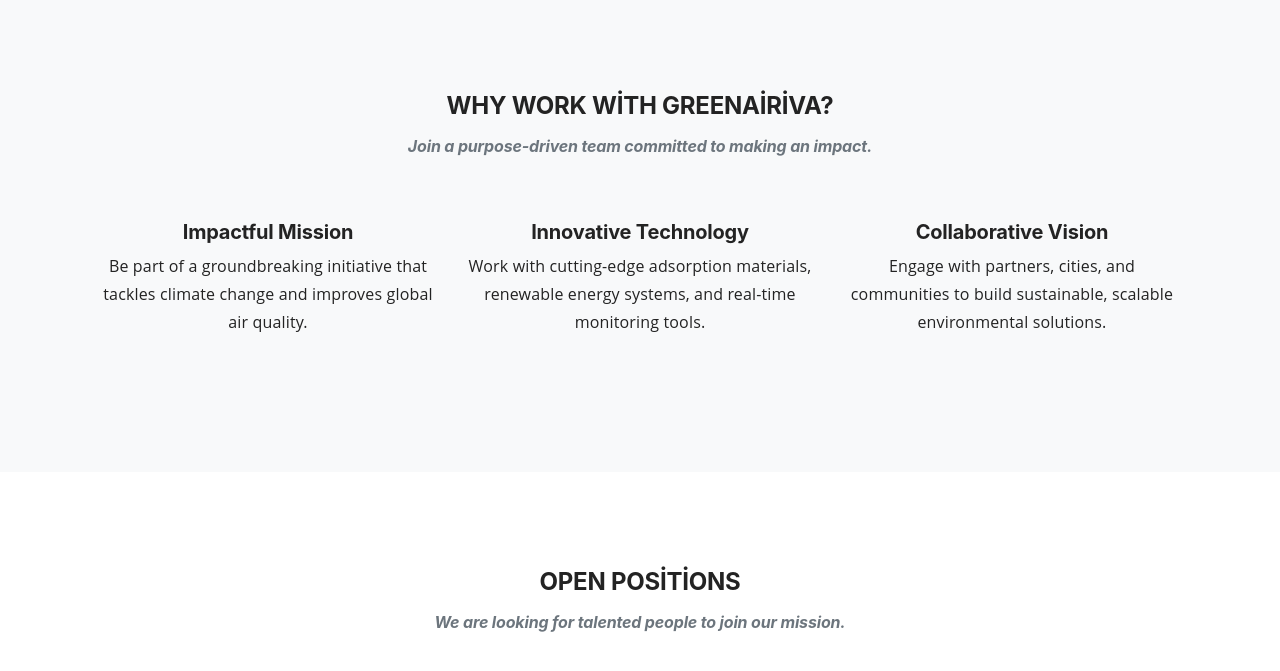
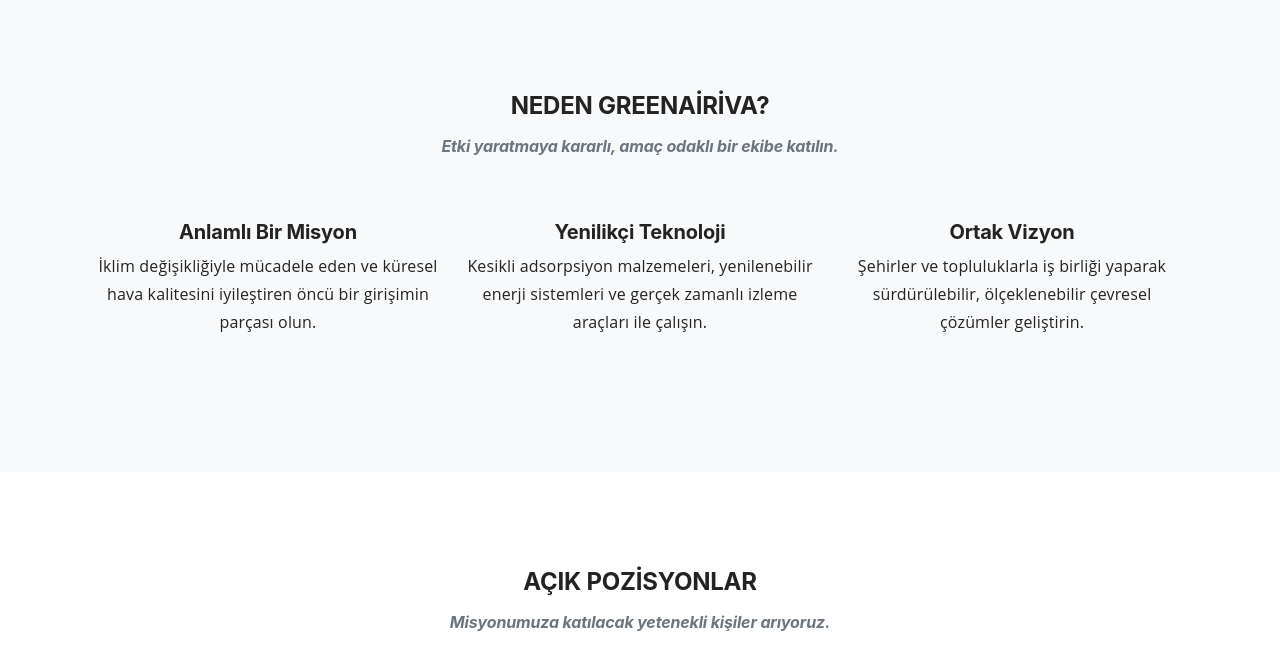
Before and after one commit to GreenAiriva/greenairiva.com.tr, a Jekyll site: the page built from career/tr/kariyer.html, in a window 1280 px wide and 900 px high, scrolled down 735 px, cut to the strip 169-840 px from the top of the window. Built offline with Jekyll 4.4.1, drawn with Linux system fonts in a browser that asks for light colours; some of the changed text lies outside the part shown.

Commit message:
Update kariyer.html

```diff
--- a/career/tr/kariyer.html
+++ b/career/tr/kariyer.html
@@ -1,15 +1,15 @@
 ---
 layout: default
 lang: tr
-title: GreenAiriva – Career Page
-description: Career opportunities to join the team taking action against Climate Change
+title: GreenAiriva – Kariyer Sayfası
+description: İklim değişikliğiyle mücadele için ekibimize katılın
 ---
 
 <!-- Hero Section -->
 <header class="masthead career-hero" style="background-image: url('{{ site.baseurl }}/assets/img/career-bg.jpg');">
   <div class="container position-relative text-center">
-    <h1 class="text-white fw-bold display-4">Temiz Bir Gelecek için Aramıza Katılın</h1>
-    <p class="lead text-white-50 mb-4">Help us fight climate change and create cleaner air for future generations.</p>
+    <h1 class="text-white fw-bold display-4">Temiz Bir Gelecek İçin Aramıza Katılın</h1>
+    <p class="lead text-white-50 mb-4">İklim değişikliğiyle mücadeleye ve gelecek nesiller için daha temiz bir hava yaratmaya katkıda bulunun.</p>
     <a href="#career" class="btn btn-primary btn-lg text-uppercase">Açık Pozisyonlar</a>
   </div>
 </header>
@@ -18,21 +18,21 @@
 <section class="page-section bg-light py-5">
   <div class="container">
     <div class="text-center mb-5">
-      <h2 class="section-heading text-uppercase">Why Work With GreenAiriva?</h2>
-      <h3 class="section-subheading text-muted">Join a purpose-driven team committed to making an impact.</h3>
+      <h2 class="section-heading text-uppercase">Neden GreenAiriva?</h2>
+      <h3 class="section-subheading text-muted">Etki yaratmaya kararlı, amaç odaklı bir ekibe katılın.</h3>
     </div>
     <div class="row text-center">
       <div class="col-md-4 mb-4">
-        <h5 class="fw-bold">Impactful Mission</h5>
-        <p>Be part of a groundbreaking initiative that tackles climate change and improves global air quality.</p>
+        <h5 class="fw-bold">Anlamlı Bir Misyon</h5>
+        <p>İklim değişikliğiyle mücadele eden ve küresel hava kalitesini iyileştiren öncü bir girişimin parçası olun.</p>
       </div>
       <div class="col-md-4 mb-4">
-        <h5 class="fw-bold">Innovative Technology</h5>
-        <p>Work with cutting-edge adsorption materials, renewable energy systems, and real-time monitoring tools.</p>
+        <h5 class="fw-bold">Yenilikçi Teknoloji</h5>
+        <p>Kesikli adsorpsiyon malzemeleri, yenilenebilir enerji sistemleri ve gerçek zamanlı izleme araçları ile çalışın.</p>
       </div>
       <div class="col-md-4 mb-4">
-        <h5 class="fw-bold">Collaborative Vision</h5>
-        <p>Engage with partners, cities, and communities to build sustainable, scalable environmental solutions.</p>
+        <h5 class="fw-bold">Ortak Vizyon</h5>
+        <p>Şehirler ve topluluklarla iş birliği yaparak sürdürülebilir, ölçeklenebilir çevresel çözümler geliştirin.</p>
       </div>
     </div>
   </div>
@@ -42,44 +42,63 @@
 <section class="page-section bg-white" id="career">
   <div class="container">
     <div class="text-center mb-5">
-      <h2 class="section-heading text-uppercase">Open Positions</h2>
-      <h3 class="section-subheading text-muted">We are looking for talented people to join our mission.</h3>
+      <h2 class="section-heading text-uppercase">Açık Pozisyonlar</h2>
+      <h3 class="section-subheading text-muted">Misyonumuza katılacak yetenekli kişiler arıyoruz.</h3>
     </div>
-    <div class="row g-4">
 
-      <!-- Job Card 1 -->
-      <div class="col-12 col-md-6 col-lg-4">
-        <div class="job-card p-4 shadow-sm rounded h-100 d-flex flex-column">
-          <h4 class="fw-bold">Chemical Engineer</h4>
-          <p class="text-muted mb-1">Location: Ankara, Turkey</p>
-          <p class="text-muted">Full-time</p>
-          <p>Develop advanced air purification materials and systems for pollutant capture and sustainable processing.</p>
-          <a href="{{ site.baseurl }}/career/jobs/chemical-engineering.html" class="btn btn-outline-primary mt-auto">View & Apply</a>
-        </div>
-      </div>
+    <!-- Job Cards Container -->
+    <div class="row g-4" id="jobList"></div>
 
-      <!-- Job Card 2 -->
-      <div class="col-12 col-md-6 col-lg-4">
-        <div class="job-card p-4 shadow-sm rounded h-100 d-flex flex-column">
-          <h4 class="fw-bold">Air Quality Analyst</h4>
-          <p class="text-muted mb-1">Location: Ankara, Turkey</p>
-          <p class="text-muted">Full-time</p>
-          <p>Analyze real-time atmospheric data and support decision-making for cleaner and healthier urban environments.</p>
-          <a href="{{ site.baseurl }}/career/jobs/environmental-engineering.html" class="btn btn-outline-primary mt-auto">View & Apply</a>
-        </div>
-      </div>
-
-      <!-- Job Card 3 -->
-      <div class="col-12 col-md-6 col-lg-4">
-        <div class="job-card p-4 shadow-sm rounded h-100 d-flex flex-column">
-          <h4 class="fw-bold">Data Analyst</h4>
-          <p class="text-muted mb-1">Location: Remote</p>
-          <p class="text-muted">Contract</p>
-          <p>Work with climate and pollution datasets to identify trends, forecast outcomes, and guide policy and strategy.</p>
-          <a href="{{ site.baseurl }}/career/jobs/data-analyst.html" class="btn btn-outline-primary mt-auto">View & Apply</a>
-        </div>
-      </div>
-
+    <!-- Load More Button -->
+    <div class="text-center my-4">
+      <button class="btn btn-success btn-lg px-5 py-2" id="loadMoreBtn" style="display:none;">
+        <span class="fw-semibold">Daha Fazla Göster</span>
+        <i class="fas fa-angle-down ms-2"></i>
+      </button>
     </div>
   </div>
 </section>
+
+<!-- Career Jobs Loader -->
+<script>
+document.addEventListener('DOMContentLoaded', function () {
+  const jobList = document.getElementById('jobList');
+  const loadMoreBtn = document.getElementById('loadMoreBtn');
+  const jobsPerPage = 6;
+  let currentIndex = 0;
+  let jobsData = [];
+
+  function renderJobs() {
+    const nextJobs = jobsData.slice(currentIndex, currentIndex + jobsPerPage);
+    nextJobs.forEach(job => {
+      const col = document.createElement('div');
+      col.className = 'col-12 col-md-6 col-lg-4';
+      col.innerHTML = `
+        <div class="job-card p-4 shadow-sm rounded h-100 d-flex flex-column">
+          <h4 class="fw-bold">${job.title}</h4>
+          <p class="text-muted mb-1">Konum: ${job.location}</p>
+          <p class="text-muted">${job.type}</p>
+          <p>${job.summary}</p>
+          <a href="{{ site.baseurl }}/career/tr/vacancies-tr.html?slug=${job.slug}"
+             class="btn btn-outline-primary mt-auto">Detay & Başvur</a>
+        </div>
+      `;
+      jobList.appendChild(col);
+    });
+    currentIndex += jobsPerPage;
+    loadMoreBtn.style.display = currentIndex >= jobsData.length ? 'none' : 'inline-block';
+  }
+
+  fetch('{{ site.baseurl }}/career/tr/jobs.json')
+    .then(res => res.json())
+    .then(data => {
+      jobsData = data;
+      renderJobs();
+    })
+    .catch(err => console.error('İlanlar yüklenirken hata:', err));
+
+  if (loadMoreBtn) {
+    loadMoreBtn.addEventListener('click', renderJobs);
+  }
+});
+</script>
```
